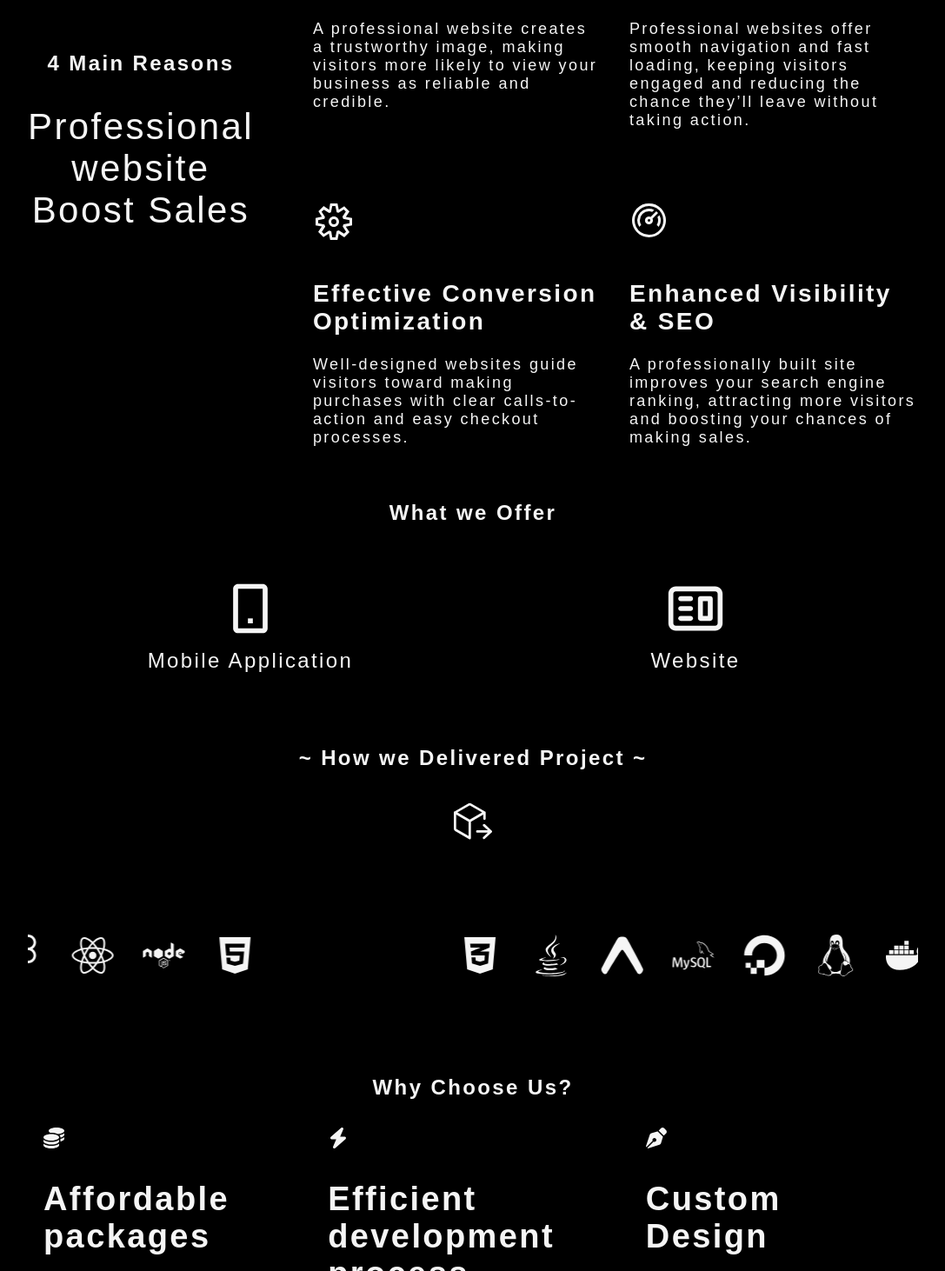
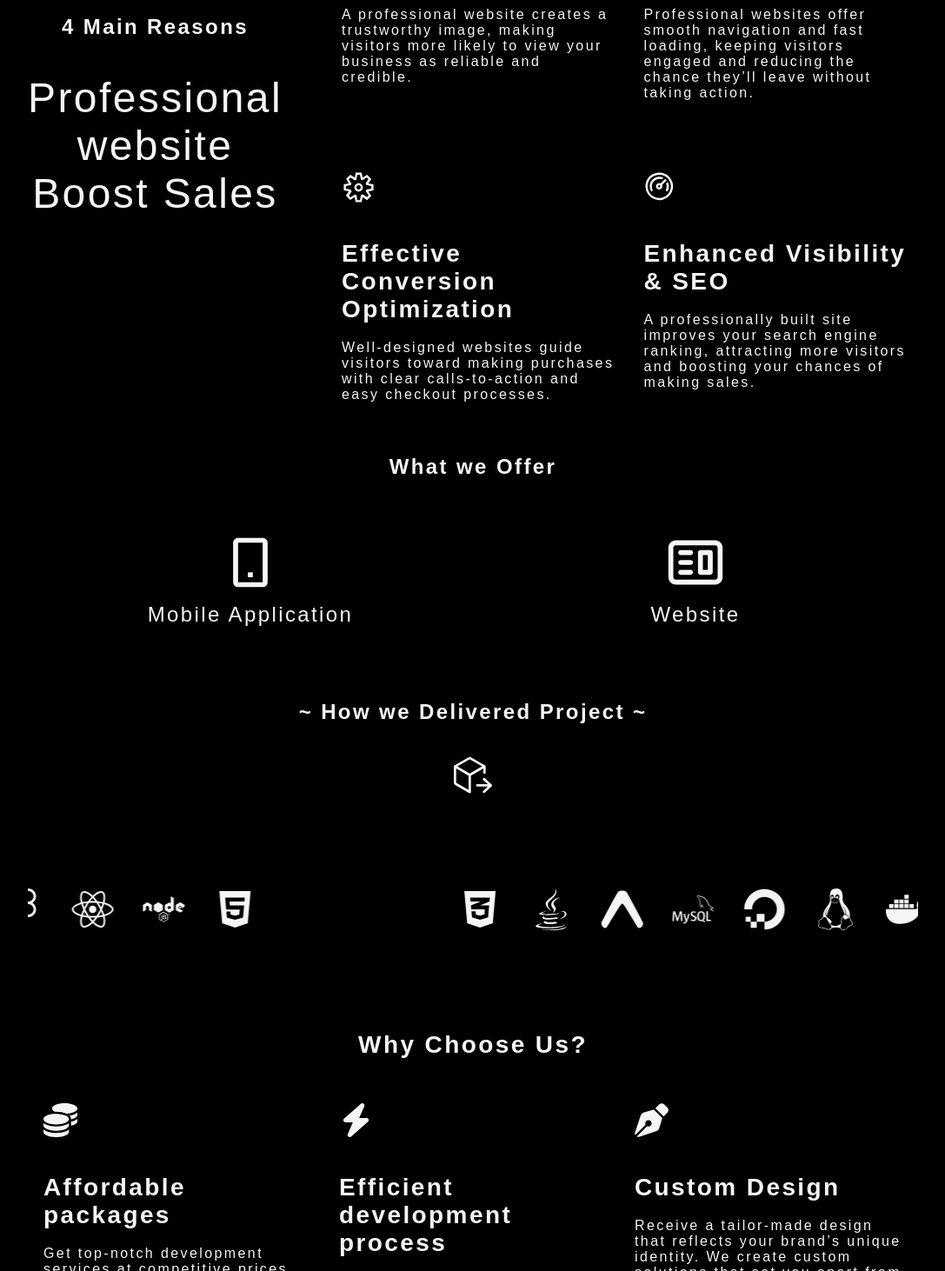
Before and after one commit to BikeTH/services_vite, a React (Vite) app: page /ITconsult in a window 1280 px wide. Shown: the part 1048-2510 px from the top of the page at 87% size, without its empty margins (96-1183 px from the left). Built offline with nearby package versions, Linux system fonts and the light colour scheme; a web font is replaced by a local one; what @react-pdf/renderer would draw is missing.

Commit message:
font added clamp feature

```diff
--- a/src/pages/ITconsult/ITconsult.css
+++ b/src/pages/ITconsult/ITconsult.css
@@ -16,17 +16,22 @@
 }
 
 .ITconsult-main h1{
-    font-size: 24px;
+    font-size: clamp(12px, 2vw + 1rem, 28px);
+    font-weight: 600;
+}
+
+.ITconsult-main h2{
+    font-size: clamp(16px, 1.8vw + 1rem, 44px);
     font-weight: 800;
 }
 
-.ITconsult-main h2{
-    font-size: 38px;
-    font-weight: 800;
+.ITconsult-main h3{
+    font-size: clamp(8px, 1.8vw + 1rem, 20px);
+    font-weight: 600;
 }
 
 .ITconsult-main p{
-    font-size: 16px;
+    font-size: clamp(8px, 1.5vw + 0.5rem, 16px);
 }
 
 .ITconsult-main span{
--- a/src/pages/ITconsult/section/contact/contact.jsx
+++ b/src/pages/ITconsult/section/contact/contact.jsx
@@ -25,7 +25,7 @@ export default function Contact(){
                         <div className="contact-form-arrangement">
                             <div className="contact-details-back">
                                 <h1 onClick={handleBackClick}><FaArrowLeft /></h1>
-                                <p style={{textAlign:"center", fontSize:"12px"}}>Back</p>
+                                <p style={{textAlign:"center"}}>Back</p>
                             </div>
                             <div className="contact-fill-form-arrangement">
                                 <div className="contact-form-header">
@@ -67,14 +67,14 @@ export default function Contact(){
                                     <span className="contact-text">Email</span>
                                 </a>
                             </ul>
-                            <h3 style={{ textAlign: "center", padding:"12px" }}>Scan QR to find Us</h3>
+                            <h3 style={{ textAlign: "center" }}>Scan QR to find Us</h3>
                             <div className="contact-qr-arrangement">
                                 {/* QR code content */}
                             </div>
                         </div>
                         <div className="contact-form">
                             <h1 onClick={handleContactClick}><FaArrowRight /></h1>
-                            <p style={{ fontSize: "12px", textAlign:"center" }}>Write us a query</p>
+                            <p style={{ textAlign:"center" }}>Write us a query</p>
                         </div>
                     </div>
                 )}
--- a/src/pages/ITconsult/section/faq/faq.jsx
+++ b/src/pages/ITconsult/section/faq/faq.jsx
@@ -61,8 +61,8 @@ export default function Faq(){
         <>
         <div className="ITconsult-faq" id="faq">
             <div className="ITconsult-faq-header" style={{textAlign:"center"}}>
-                <h1 style={{fontSize:"24px", margin:"0px"}}>FAQ</h1>
-                <h2 style={{fontSize:"38px", margin:"0px"}}>Ask Away! Your questions Matter to Us</h2>
+                <h1 style={{margin:"0px"}}>FAQ</h1>
+                <h2 style={{margin:"0px"}}>Ask Away! Your questions Matter to Us</h2>
             </div>
             <div className="ITconsult-faq-question">
                 {faqs.map((faq,index) => (
--- a/src/pages/ITconsult/section/footer/footer.css
+++ b/src/pages/ITconsult/section/footer/footer.css
@@ -76,7 +76,7 @@
     color: white;
     background: none;
     border: none;
-    font-size: 1.5rem;
+    font-size: 32px;
     cursor: pointer;
     transition: transform 0.3s ease-in-out, color 0.3s ease-in-out;
 }
--- a/src/pages/ITconsult/section/offer/offer.jsx
+++ b/src/pages/ITconsult/section/offer/offer.jsx
@@ -1,7 +1,7 @@
 import React, { useState } from "react";
 import './offer.css';
 import { CgWebsite, CgSmartphone } from "react-icons/cg";
-import { GoPackageDependents, GoArrowRight, GoArrowLeft } from "react-icons/go";
+import { GoPackageDependents} from "react-icons/go";
 import { LuPackageOpen } from "react-icons/lu";
 import { MdClose, MdArrowForwardIos, MdArrowBackIos } from "react-icons/md";
 import { FaRegLightbulb, FaPencilAlt, FaCode, FaBug, FaRocket } from "react-icons/fa";
--- a/src/pages/ITconsult/section/quotation/quotation.jsx
+++ b/src/pages/ITconsult/section/quotation/quotation.jsx
@@ -6,9 +6,9 @@ export default function Quotation(){
         <>
         <div className="ITconsult-price-quotation" id="quotation">
             <div className="ITconsult-price-quotation-header">
-                <h1 style={{fontSize: "24px", textAlign:"center"}}>Build Website / Application Plan</h1>
-                <h2 style={{fontSize: "42px", textAlign:"center", margin:"0px"}}>How Much to Build a Website / Application?</h2>
-                <p style={{fontSize: "16px", textAlign:"center", margin:"0px", fontStyle:"italic"}}>Price may vary without notice</p>
+                <h1 style={{textAlign:"center"}}>Build Website / Application Plan</h1>
+                <h2 style={{textAlign:"center", margin:"0px"}}>How Much to Build a Website / Application?</h2>
+                <p style={{textAlign:"center", margin:"0px", fontStyle:"italic"}}>Price may vary without notice</p>
             </div>
             <div className="ITconsult-price-quotation-form">
                 <h1 style={{textAlign:"center", fontSize:"68px"}}>Progressing....</h1>
--- a/src/pages/ITconsult/section/reason/reasonContent.jsx
+++ b/src/pages/ITconsult/section/reason/reasonContent.jsx
@@ -35,16 +35,16 @@ export default function ReasonContent(){
         <div id="ITConsult" className="ITconsult-content">
                 <div className="ITconsult-reason-content">
                     <div className="ITconsult-reason-header">
-                        <h1 style={{fontSize: "24px", fontWeight:"600"}}>4 Main Reasons</h1>
-                        <h2 style={{fontSize: "42px", fontWeight:"300"}}>Professional website Boost Sales</h2>
+                        <h1 style={{fontWeight:"600"}}>4 Main Reasons</h1>
+                        <h2 style={{fontWeight:"300"}}>Professional website Boost Sales</h2>
                     </div>
                     <div className="ITconsult-reason-support">
                         {
                             reasonSupport.map(data => (
                                 <div className="ITconsult-reason-support-arrangement" key={data.id}>
-                                    <h1 style={{fontSize: "48px"}}>{data.icon}</h1>
-                                    <h2 style={{fontSize: "28px", fontWeight:"800"}}>{data.title}</h2>
-                                    <p style={{fontSize: "18px", fontWeight:"400"}}>{data.description}</p>
+                                    <h2>{data.icon}</h2>
+                                    <h1 style={{fontWeight:"800"}}>{data.title}</h1>
+                                    <p style={{ fontWeight:"400"}}>{data.description}</p>
                                 </div>
                             ))
                         }
--- a/src/pages/ITconsult/section/team/team.jsx
+++ b/src/pages/ITconsult/section/team/team.jsx
@@ -10,7 +10,7 @@ const teams = [
         picture: me,
         details:(
             <>
-                <div className="team-member-info-arrangement" id="team">
+                <div className="team-member-info-arrangement">
                     <h3>Wilfred</h3>
                     <p>B.sc. Major in Cyber Security</p>
                     <p>INTP - Curious and adventurous, always eager to explore new horizons!</p>
@@ -38,8 +38,8 @@ const teams = [
 export default function Team(){
     return(
         <>
-        <div className="ITconsult-teams">
-            <h1 style={{fontSize:"24px", textAlign:"center"}}>Meet Our Team</h1>
+        <div className="ITconsult-teams" id="team">
+            <h1 style={{textAlign:"center"}}>Meet Our Team</h1>
             <div className="ITconsult-teams-arrangement">
                 {teams.map(data => (
                     <div className="ITconsult-teams-member-arrangement" key={data.id}>
--- a/src/pages/ITconsult/section/whyUs/whyUs.jsx
+++ b/src/pages/ITconsult/section/whyUs/whyUs.jsx
@@ -45,13 +45,13 @@ export default function WhyUs(){
     return(
         <>
         <div className="ITconsult-why-us">
-            <h1 style={{fontSize: "24px"}}>Why Choose Us?</h1>
+            <h1>Why Choose Us?</h1>
             <div className="ITconsult-why-us-arrangement">
             {
                 chooseUs.map(data => (
                     <div className="ITconsult-why-us-content" key={data.id}>
-                        <h1>{data.icon}</h1>
-                        <h2>{data.title}</h2>
+                        <h2>{data.icon}</h2>
+                        <h1>{data.title}</h1>
                         <p>{data.description}</p>
                     </div>
                 ))}
```
